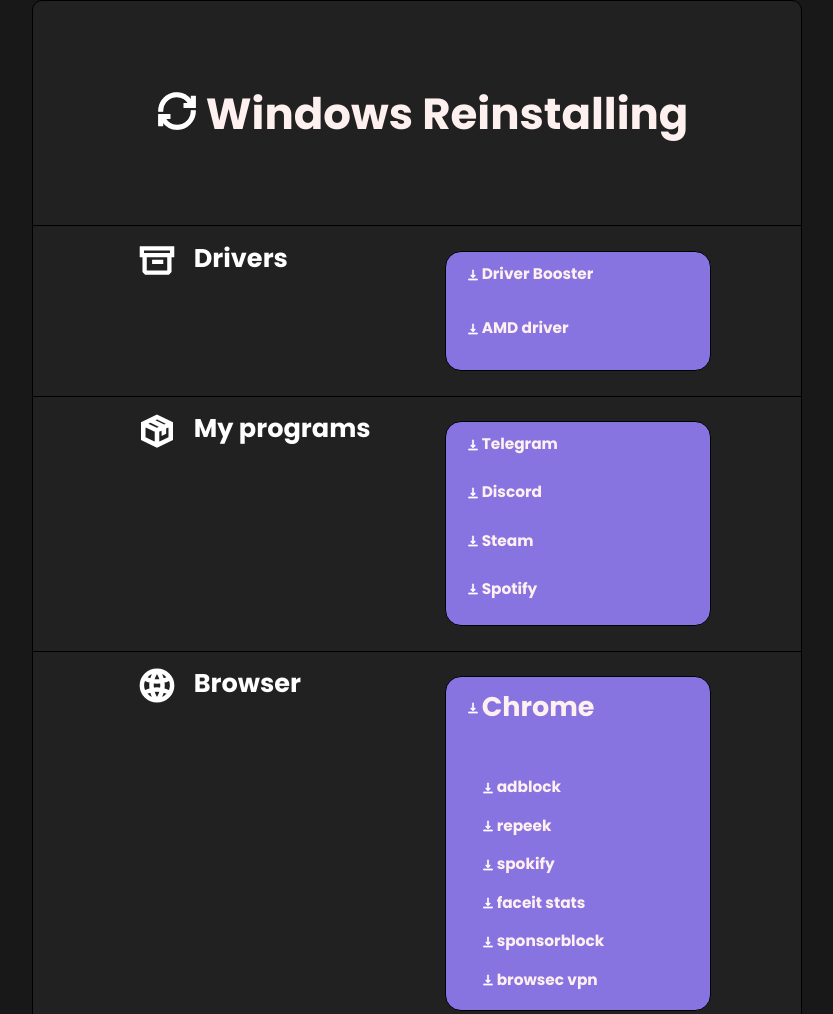
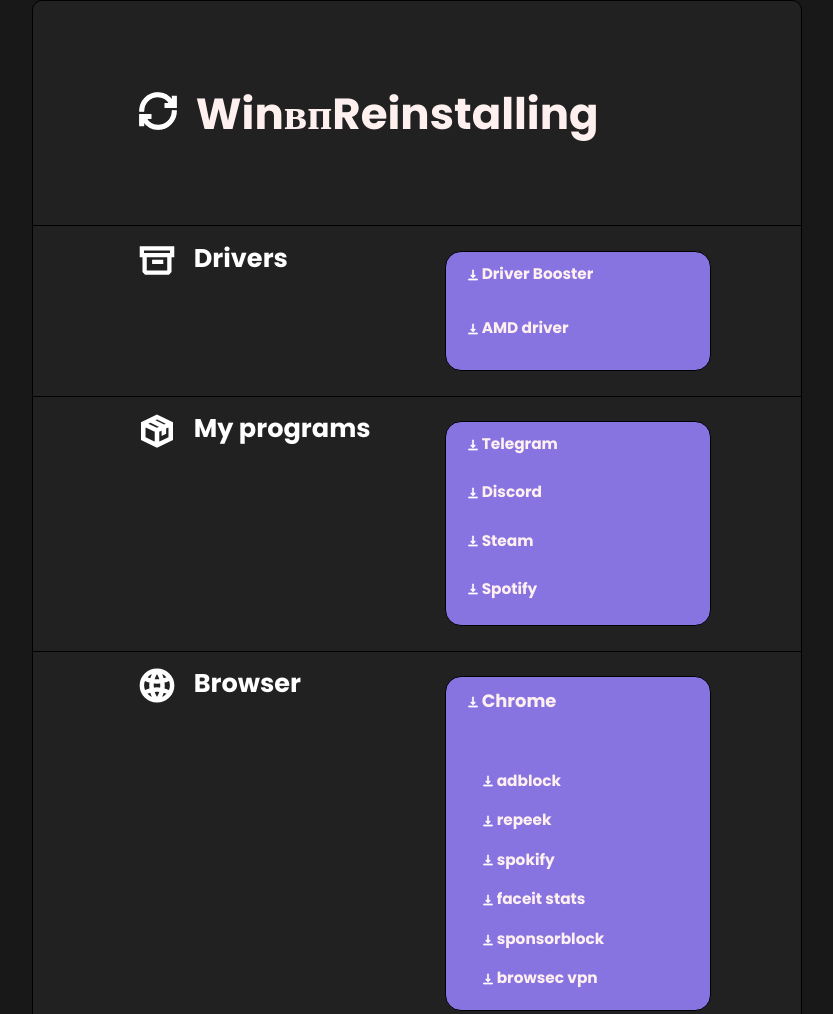
Before and after one commit to zdtexus/web.test, a website: page templates/index.html in a window 1280 px wide. Shown: the top 1014 px of the page, without its empty margins (224-1057 px from the left). Drawn offline with Linux system fonts and the light colour scheme.

Commit message:
pre-release 1.2

```diff
--- a/public/styles.css
+++ b/public/styles.css
@@ -67,7 +67,7 @@
     font-size: 3.4vw;
     width: 80%;
     height: 100%;
-    margin-left: 9vw;
+    margin-left: 7.5vw;
 }
 
 .main-grid-container {
--- a/templates/index.html
+++ b/templates/index.html
@@ -21,7 +21,7 @@
 <div class="main-grid-container">
 
     <div class="Windows-Reinstalling">
-        <a class="WindowsLink" href="https://drive.google.com/file/d/1TA_fgFrRLR9yYSoL5e9B2VPF1gElnkGh/view?pli=1" target="_blank"><img class="header-img" src="Image/icon.svg" alt="">Windows Reinstalling </a>
+        <a class="WindowsLink" href="https://drive.google.com/file/d/1TA_fgFrRLR9yYSoL5e9B2VPF1gElnkGh/view?pli=1" target="_blank"><img class="header-img" src="Image/icon.svg" alt=""> WinвпReinstalling </a>
     </div>
 
     <div class="grid-container"> <!-- drivers -->
@@ -108,7 +108,7 @@
 
             <div class="grid-items">
 
-                <a class="h1-hover" style="font-size: 27px"
+                <a class="h1-hover" style="font-size: 1.4vw"
                    href="https://www.google.com/intl/ru/chrome/next-steps.html?statcb=1&amp;installdataindex=empty&amp;defaultbrowser=0#"><img class="download-img"
                         src="Image/download.svg">Chrome
                 </a>
--- a/templates/styles.css
+++ b/templates/styles.css
@@ -67,7 +67,7 @@
     font-size: 3.4vw;
     width: 80%;
     height: 100%;
-    margin-left: 9vw;
+    margin-left: 7.5vw;
 }
 
 .main-grid-container {
```
Also changed, not shown: public/index.html (+2 -2 lines).
